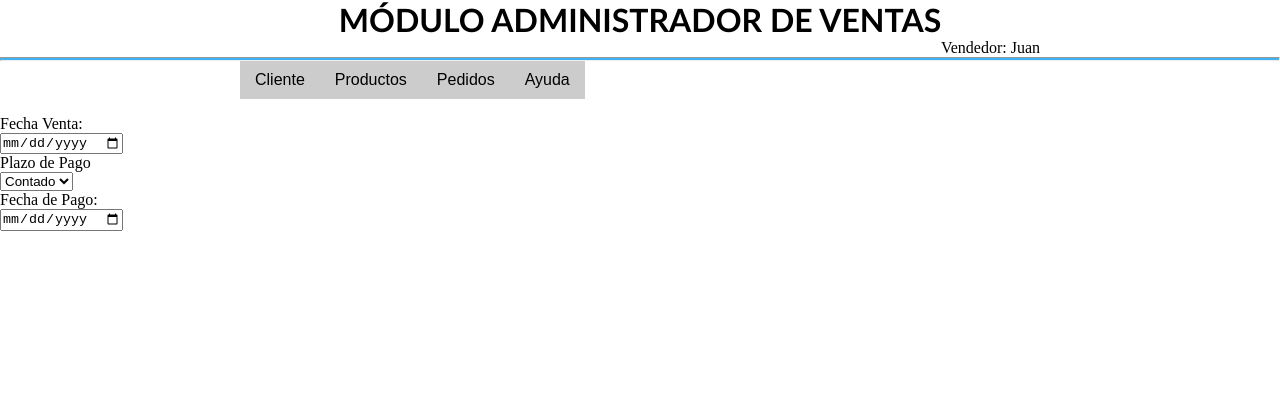
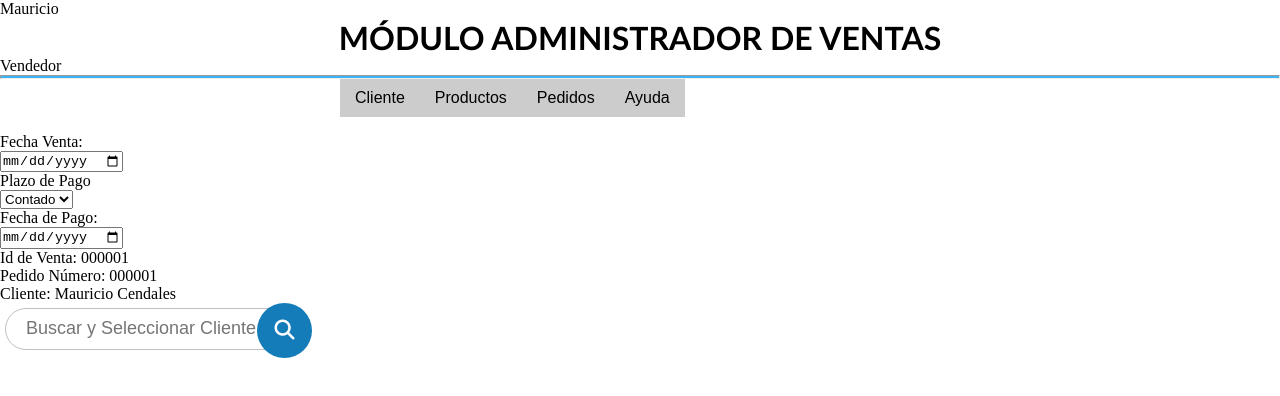
Before and after one commit to codecleanersteam/udeaciclo3, a plain HTML site: page AdminVentas/index.html in a window 1280 px wide. Drawn offline with Linux system fonts and the light colour scheme.

Commit message:
Boton de Búsqueda

```diff
--- a/AdminVentas/code.js
+++ b/AdminVentas/code.js
@@ -1,2 +1,2 @@
-vendedor = "Juan";
+vendedor = "Mauricio";
 document.write(vendedor);
--- a/AdminVentas/index.html
+++ b/AdminVentas/index.html
@@ -4,11 +4,13 @@
 	<meta charset="utf-8">
 	<title>Módulo Administrador de Ventas</title>
 	<link href="style.css" rel="stylesheet">
+	<script src="code.js"></script>
+	<script src="https://kit.fontawesome.com/712575d4a5.js" crossorigin="anonymous"></script>
 </head>
 <body>
 	<h1>MÓDULO ADMINISTRADOR DE VENTAS</h1>
 	<div id = "izq">
-		<p>Vendedor: <script src="code.js"></script> </p>
+		<p>Vendedor <script type="text/javascript">vendedor</script> </p>
 	</div>
 	<hr>
 	<div id = "header">
@@ -77,5 +79,25 @@
 		<p>Fecha de Pago:</p>
 		<input type="date">
 	</div>
+
+	<div>
+		Id de Venta: 000001
+	</div>
+
+	<div>
+		Pedido Número: 000001
+	</div>
+
+	<div>
+		Cliente: Mauricio Cendales
+	</div>
+
+	<div class="buscar">
+		<input type="text" placeholder="Buscar y Seleccionar Cliente" required>
+		<div class="btn">
+			<i class="fas fa-search"></i>
+		</div>
+	</div>
+
 </body>
 </html>
--- a/AdminVentas/style.css
+++ b/AdminVentas/style.css
@@ -15,12 +15,12 @@ h1 {
 }
 
 
-/*Estilo a la Izquierda*/
+/*Estilo a la Izquierda
 #izq {
 	margin: auto;
 	text-align: right;
 	width: 800px;
-}
+}*/
 
 hr {
 	height: 2px;
@@ -32,7 +32,7 @@ hr {
 /*Modificar la fuente de lo que está dentro del ID header, se centra y se le da un ancho*/
 #header {
 	margin: auto;
-	width: 800px;
+	width: 600px;
 	font-family: Arial, Helvetica, sans-serif;
 }
 
@@ -82,3 +82,34 @@ ul, ol {
 	right: -173px;
 	top: 0px;
 }
+
+/*Estilo del Botón Buscar*/
+.buscar {
+	position: absolute;
+	padding: 5px;
+}
+
+.buscar input{
+	width: 260px;
+	height: 40px;
+	padding: 0 20px;
+	font-size: 18px;
+	color: #000;
+	outline: none;
+	border: 1px solid silver;
+	border-radius: 30px;
+
+}
+.btn{
+	position: absolute;
+	top: 0;
+	right: 0;
+	background: #147cb8;
+	width: 55px;
+	height: 55px;
+	line-height: 55px;
+	text-align: center;
+	color: white;
+	font-size: 20px;
+	border-radius: 50%;
+}
```
Also changed, not shown: AdminVentas/search-solid.svg (added).
